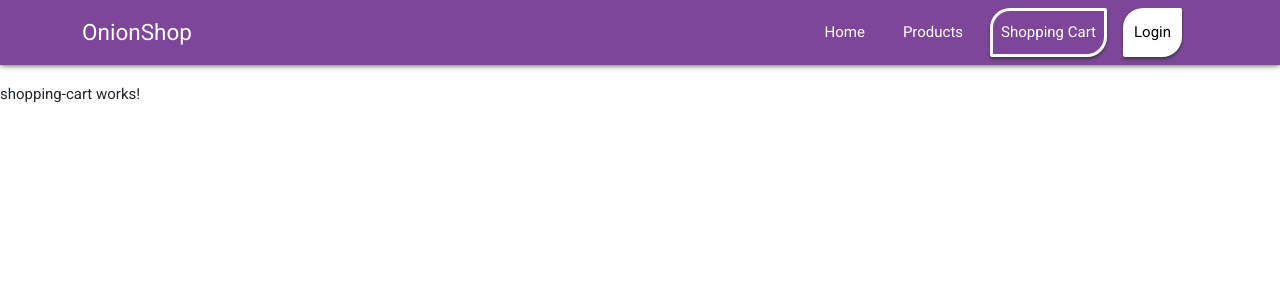
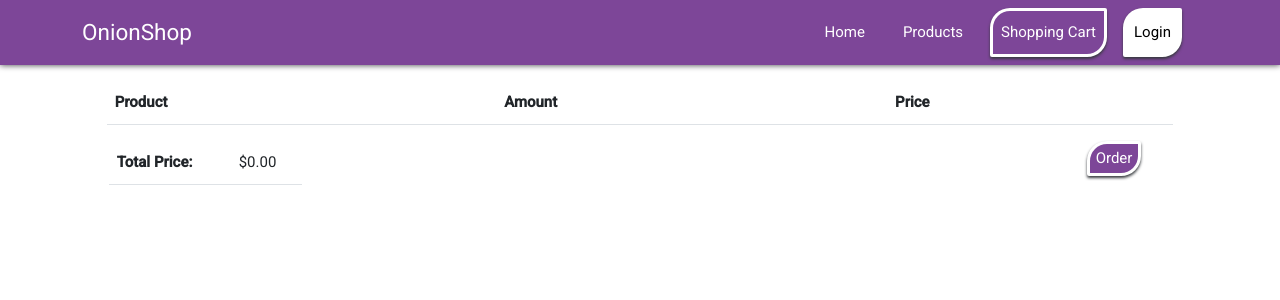
Before and after one commit to VinSev/IPRWC_Webshop, an Angular app: page /shopping-cart in a window 1280 px wide. Shown: the top 300 px of the page. Built offline with nearby package versions, Linux system fonts and the light colour scheme.

Commit message:
Added shopping-cart functionality

```diff
--- a/src/app/shopping-cart/shopping-cart.component.html
+++ b/src/app/shopping-cart/shopping-cart.component.html
@@ -1,3 +1,36 @@
-<p>shopping-cart works!</p>
+<div class="col-sm-10 offset-sm-1">
+  <table class="table table-striped table-hover">
+    <thead>
+      <tr>
+        <th scope="col">Product</th>
+        <th scope="col">Amount</th>
+        <th scope="col">Price</th>
+      </tr>
+    </thead>
+    <tbody>
+      <tr *ngFor="let shoppingCartItem of shoppingCartService.products | keyvalue" (click)="shoppingCartService.remove(shoppingCartItem.key)">
+        <td>{{ shoppingCartItem.key.name }}</td>
+        <td>{{ shoppingCartItem.value }}</td>
+        <td>${{ (shoppingCartItem.key.price * shoppingCartItem.value).toFixed(2) }}</td>
+      </tr>
+    </tbody>
+  </table>
+</div>
+
+<div class="row">
+  <div class="col-sm-2 offset-1">
+    <table class="table">
+      <tbody>
+      <tr>
+        <th>Total Price:</th>
+        <td>${{ shoppingCartService.totalPrice() }}</td>
+      </tr>
+      </tbody>
+    </table>
+  </div>
+  <div class="col-sm-1 offset-7">
+    <button class="order-button">Order</button>
+  </div>
+</div>
 
 <router-outlet></router-outlet>
--- a/src/app/shopping-cart/shopping-cart.component.scss
+++ b/src/app/shopping-cart/shopping-cart.component.scss
@@ -0,0 +1,9 @@
+@import "src/styles.scss";
+
+.order-button {
+  @include default-button;
+}
+
+.order-button:hover {
+  @include default-button-raised;
+}
--- a/src/app/shopping-cart/shopping-cart.component.ts
+++ b/src/app/shopping-cart/shopping-cart.component.ts
@@ -1,4 +1,5 @@
 import { Component, OnInit } from '@angular/core';
+import {ShoppingCartService} from "./shopping-cart.service";
 
 @Component({
   selector: 'app-shopping-cart',
@@ -7,9 +8,9 @@ import { Component, OnInit } from '@angular/core';
 })
 export class ShoppingCartComponent implements OnInit {
 
-  constructor() { }
+  constructor(public shoppingCartService: ShoppingCartService) { }
 
-  ngOnInit(): void {
+  public ngOnInit(): void {
   }
 
 }
--- a/src/app/shopping-cart/shopping-cart.service.ts
+++ b/src/app/shopping-cart/shopping-cart.service.ts
@@ -37,7 +37,7 @@ export class ShoppingCartService {
     if(amount == 0) {
       this._products.delete(product);
     } else {
-      this._products.set(product, amount - 1);
+      this._products.set(product, amount);
     }
   }
 
--- a/src/index.html
+++ b/src/index.html
@@ -5,7 +5,7 @@
   <meta http-equiv="X-UA-Compatible" content="IE=edge">
   <meta name="viewport" content="width=device-width, initial-scale=1">
 
-  <title>UnionShop</title>
+  <title>OnionShop</title>
   <meta name="keywords" content="Onion, Shop">
   <meta name="description" content="A website for a school project">
   <meta name="author" content="Vincent Severin">
@@ -18,7 +18,7 @@
 
 </head>
 <body>
-<!--<script src="https://cdn.jsdelivr.net/npm/bootstrap@5.1.3/dist/js/bootstrap.bundle.min.js" integrity="sha384-ka7Sk0Gln4gmtz2MlQnikT1wXgYsOg+OMhuP+IlRH9sENBO0LRn5q+8nbTov4+1p" crossorigin="anonymous"></script>-->
+  <!--<script src="https://cdn.jsdelivr.net/npm/bootstrap@5.1.3/dist/js/bootstrap.bundle.min.js" integrity="sha384-ka7Sk0Gln4gmtz2MlQnikT1wXgYsOg+OMhuP+IlRH9sENBO0LRn5q+8nbTov4+1p" crossorigin="anonymous"></script>-->
   <app-root>Loading...</app-root>
 </body>
 </html>
```
